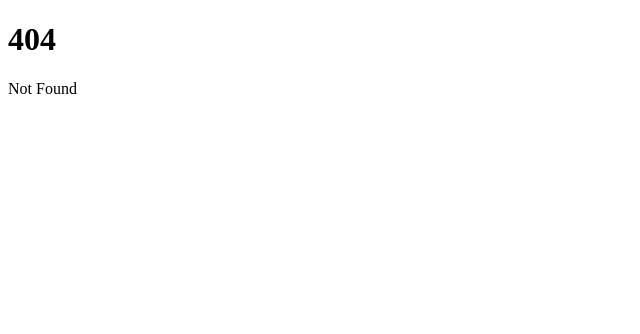
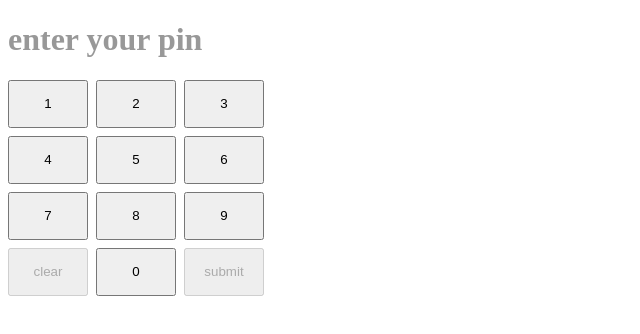
Before and after one commit to sternix/svelte5-examples, a SvelteKit app in the folder temeller/: page /keypad in a window 1280 px wide. Before the commit this address had no page. Shown: the top 334 px of the page, without its empty margins (0-640 px from the left). Built offline with nearby package versions, Linux system fonts and the light colour scheme.

Commit message:
keypad örneği eklendi

```diff
--- a/temeller/src/routes/+page.svelte
+++ b/temeller/src/routes/+page.svelte
@@ -1,12 +1,27 @@
 <h3>Svelte Temel örnekleri</h3>
+
+<a href="/">Anasayfa</a>
 <nav>
-    <a href="./runes">Runes</a>
-    <a href="./snippet">Snippets</a>
-    <a href="./clock">Saat</a>
-    <a href="./flight">Flight Booker</a>
-    <a href="./hackernews">Hackernews</a>
-    <a href="./tweens">Tweened</a>
-    <a href="./springs">Springs</a>
-    <a href="./transition">Transition</a>
-    <a href="./action">Action</a>
+    <ul>
+        <li><a href="./runes">Runes</a></li>
+        <li><a href="./snippet">Snippets</a></li>
+        <li><a href="./clock">Saat</a></li>
+        <li><a href="./flight">Flight Booker</a></li>
+        <li><a href="./hackernews">Hackernews</a></li>
+        <li><a href="./tweens">Tweened</a></li>
+        <li><a href="./springs">Springs</a></li>
+        <li><a href="./transition">Transition</a></li>
+        <li><a href="./action">Action</a></li>
+        <li><a href="./keypad">Keypad</a></li>
+    </ul>
 </nav>
+
+<style>
+    * {
+        padding: 0;
+    }
+
+    ul {
+        list-style: none;
+    }
+</style>
--- /dev/null
+++ b/temeller/src/routes/keypad/+page.svelte
@@ -0,0 +1,16 @@
+<script>
+    import Keypad from "./Keypad.svelte";
+
+    let pin = $state("");
+    let view = $derived(pin ? pin.replace(/\d(?!$)/g, "•") : "enter your pin");
+
+    function handleSubmit() {
+        alert(`submitted ${pin}`);
+    }
+</script>
+
+<h1 style="opacity: {pin ? 1 : 0.4}">
+    {view}
+</h1>
+
+<Keypad bind:value={pin} submit={handleSubmit} />
--- /dev/null
+++ b/temeller/src/routes/keypad/Keypad.svelte
@@ -0,0 +1,35 @@
+<script>
+    let { value = $bindable(), submit } = $props();
+
+    const select = (num) => () => (value += num);
+    const clear = () => (value = "");
+</script>
+
+<div class="keypad">
+    <button onclick={select(1)}>1</button>
+    <button onclick={select(2)}>2</button>
+    <button onclick={select(3)}>3</button>
+    <button onclick={select(4)}>4</button>
+    <button onclick={select(5)}>5</button>
+    <button onclick={select(6)}>6</button>
+    <button onclick={select(7)}>7</button>
+    <button onclick={select(8)}>8</button>
+    <button onclick={select(9)}>9</button>
+
+    <button disabled={!value} onclick={clear}>clear</button>
+    <button onclick={select(0)}>0</button>
+    <button disabled={!value} onclick={submit}>submit</button>
+</div>
+
+<style>
+    .keypad {
+        display: grid;
+        grid-template-columns: repeat(3, 5em);
+        grid-template-rows: repeat(4, 3em);
+        grid-gap: 0.5em;
+    }
+
+    button {
+        margin: 0;
+    }
+</style>
```
